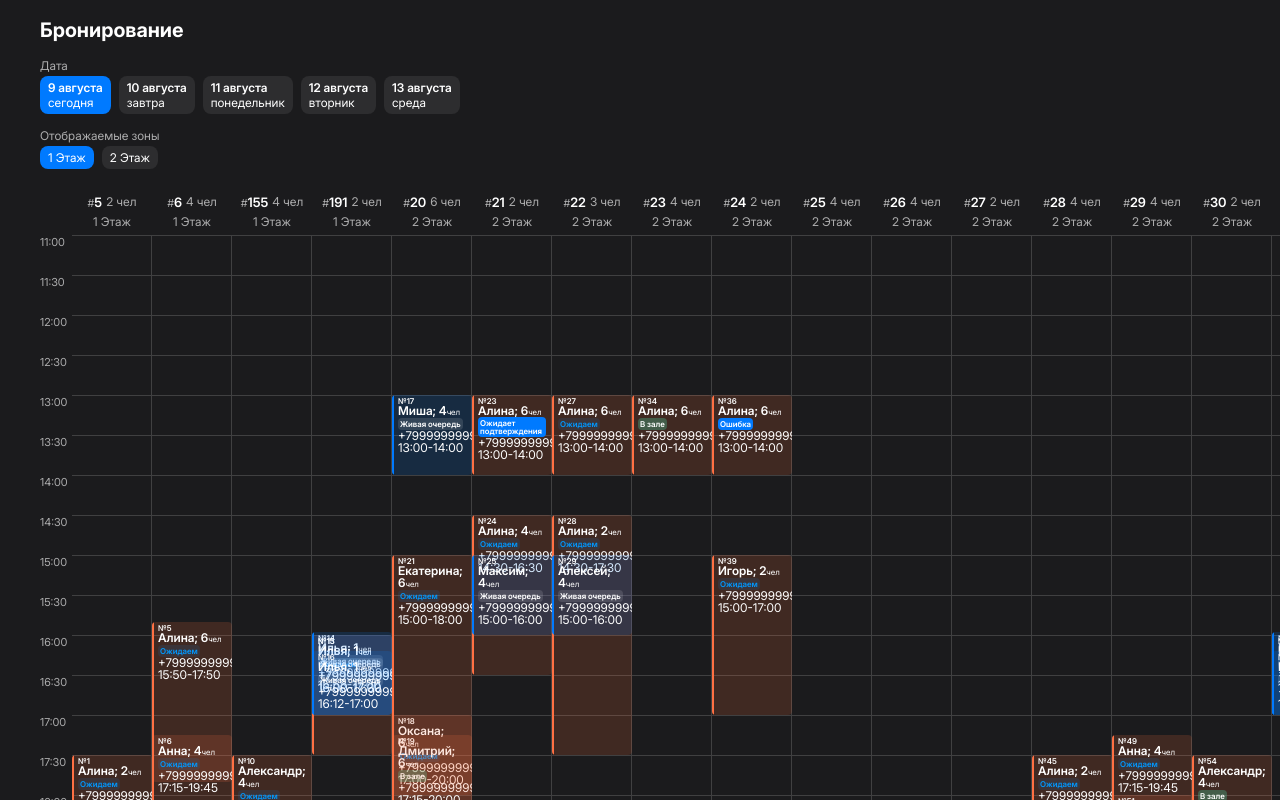
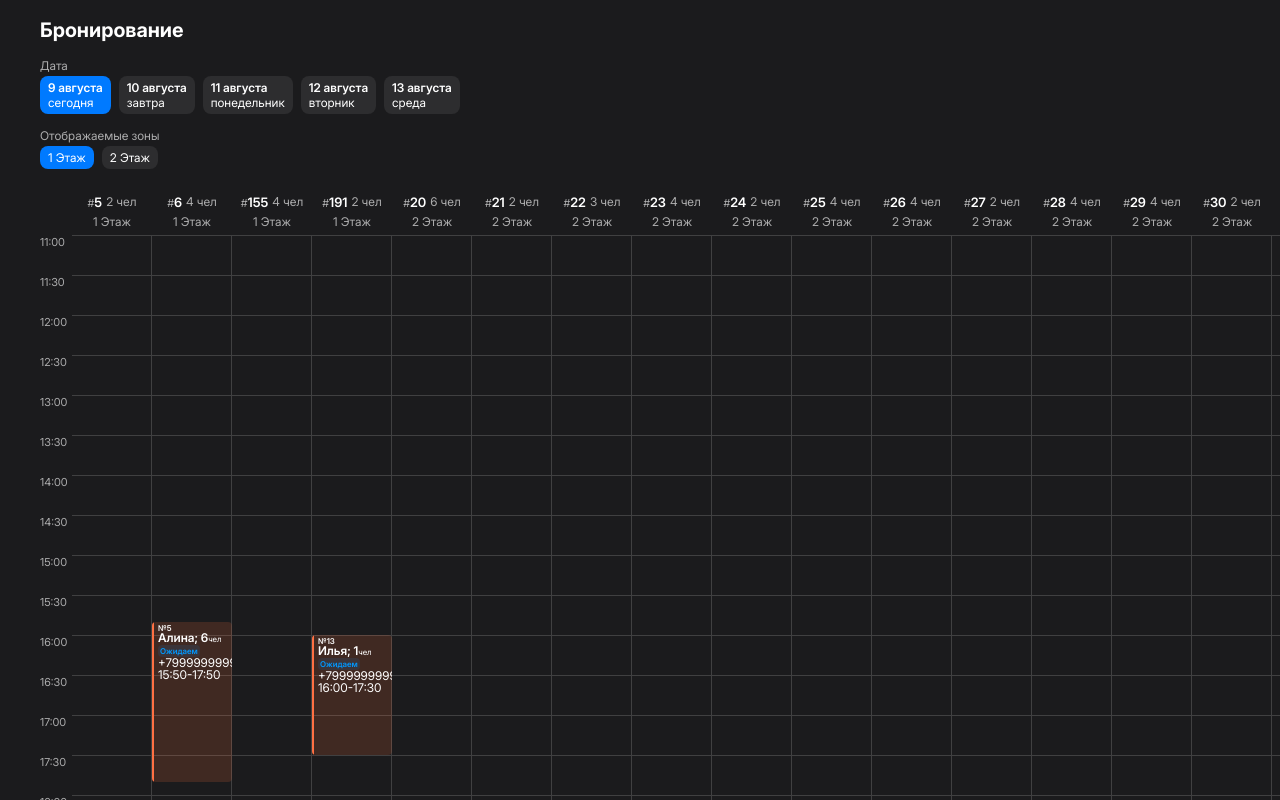
Before and after one commit to flowr1x/restaurant-bookings-view, a Vue app: page / in a window 1280 px wide. Shown: the top 800 px of the page. Built offline with nearby package versions, Linux system fonts and the light colour scheme; the HTML template or start-up script is replaced by a standard one.

Commit message:
fix: sort booking by class

```diff
--- a/src/components/booking/BookingTable.vue
+++ b/src/components/booking/BookingTable.vue
@@ -1,9 +1,10 @@
 <script setup lang="ts">
-import { defineProps } from 'vue'
-import type { Table } from '@/types'
+import { computed, defineProps } from 'vue'
+import type { Reservation, Table, Zone } from '@/types'
 import TableHeader from './TableHeader.vue'
 import ReservationBlock from './ReservationBlock.vue'
 import TimelineRow from './TimelineRow.vue'
+// import type { Reservation, Table } from '@/types'
 
 import { useTimescale } from '@/composables/useTimescale'
 import { useReservations } from '@/composables/useReservations'
@@ -13,12 +14,30 @@ interface Props {
   selectedDate: string
   openingTime: string
   closingTime: string
+  activesZone: Zone[]
 }
 
 const props = defineProps<Props>()
 
 const timeline = useTimescale(props.openingTime, props.closingTime)
-const allReservations = useReservations(props.tables)
+const eventFilterCurrentDate = computed(() => {
+  const tableCurrentDate: Array<Reservation & { tableIndex: number }> = []
+  props.tables.forEach((table, index) => {
+    table.reservations.forEach((reservation) => {
+      const dateReservation = reservation.seating_time.split('T')[0]
+
+      if (props.selectedDate === dateReservation && props.activesZone.includes(table.zone)) {
+        tableCurrentDate.push({
+          ...reservation,
+          tableIndex: index,
+        })
+      }
+    })
+  })
+  return tableCurrentDate
+})
+console.log(eventFilterCurrentDate.value)
+// const allReservations = useReservations(eventFilterCurrentDate)
 </script>
 
 <template>
@@ -30,7 +49,7 @@ const allReservations = useReservations(props.tables)
         <div class="booking-table__body">
           <!-- Отрисовка бронирований -->
           <ReservationBlock
-            v-for="reservation in allReservations"
+            v-for="reservation in eventFilterCurrentDate"
             :key="reservation.id"
             :reservation
             :openingTime
--- a/src/composables/useStatus.ts
+++ b/src/composables/useStatus.ts
@@ -18,7 +18,7 @@ export function useStatus(status: ReservationStatus): {
       text: 'В зале',
       selector: 'status-open',
     },
-    Закрыт: {
+    Отменен: {
       text: 'Отменен',
       selector: 'status-close',
     },
--- a/src/types/restaurant.ts
+++ b/src/types/restaurant.ts
@@ -1,5 +1,5 @@
 export type OrderStatus = 'New' | 'Bill' | 'Closed' | 'Banquet'
-export type ReservationStatus = 'Живая очередь' | 'Новая' | 'Заявка' | 'Открыт' | 'Закрыт'
+export type ReservationStatus = 'Живая очередь' | 'Новая' | 'Заявка' | 'Открыт' | 'Отменен'
 export type Zone = '1 этаж' | '2 этаж' | 'Банкетный зал'
 
 export type Order = {
--- a/src/views/BookingPage.vue
+++ b/src/views/BookingPage.vue
@@ -20,5 +20,6 @@ onMounted(() => bookingStore.loadData())
     :selectedDate="bookingStore.selectedDate"
     :openingTime="'11:00'"
     :closingTime="'23:00'"
+    :activesZone="bookingStore.activeZones"
   />
 </template>
```
